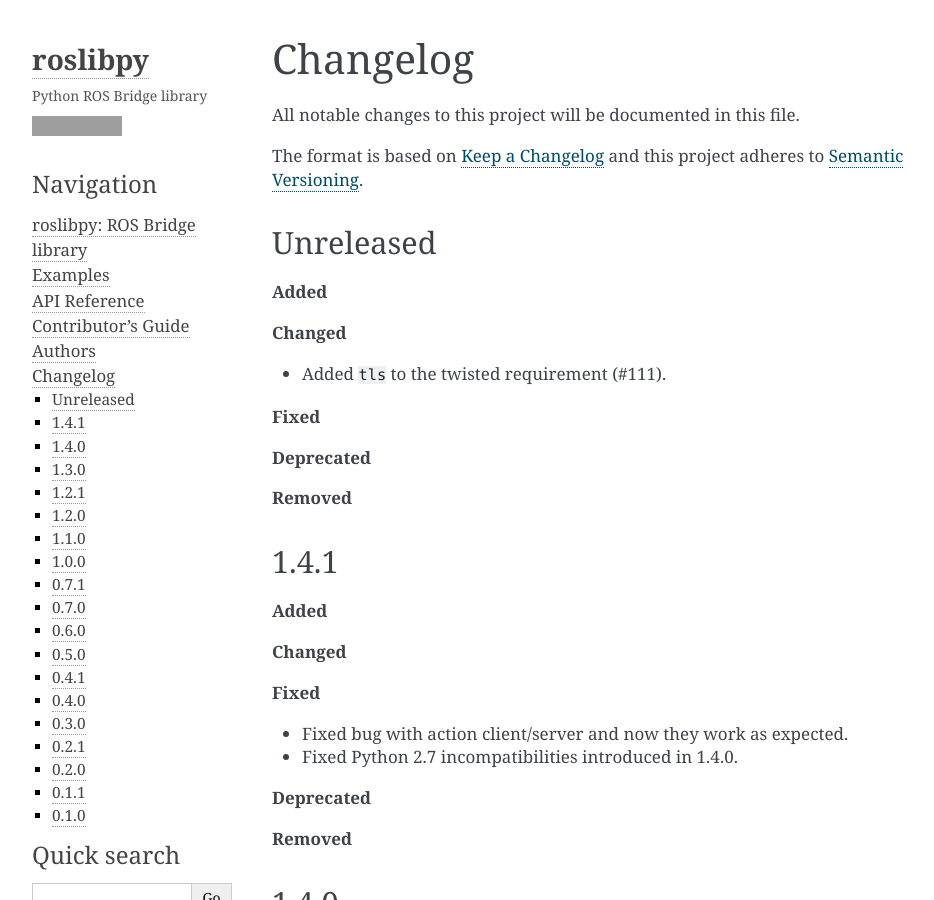
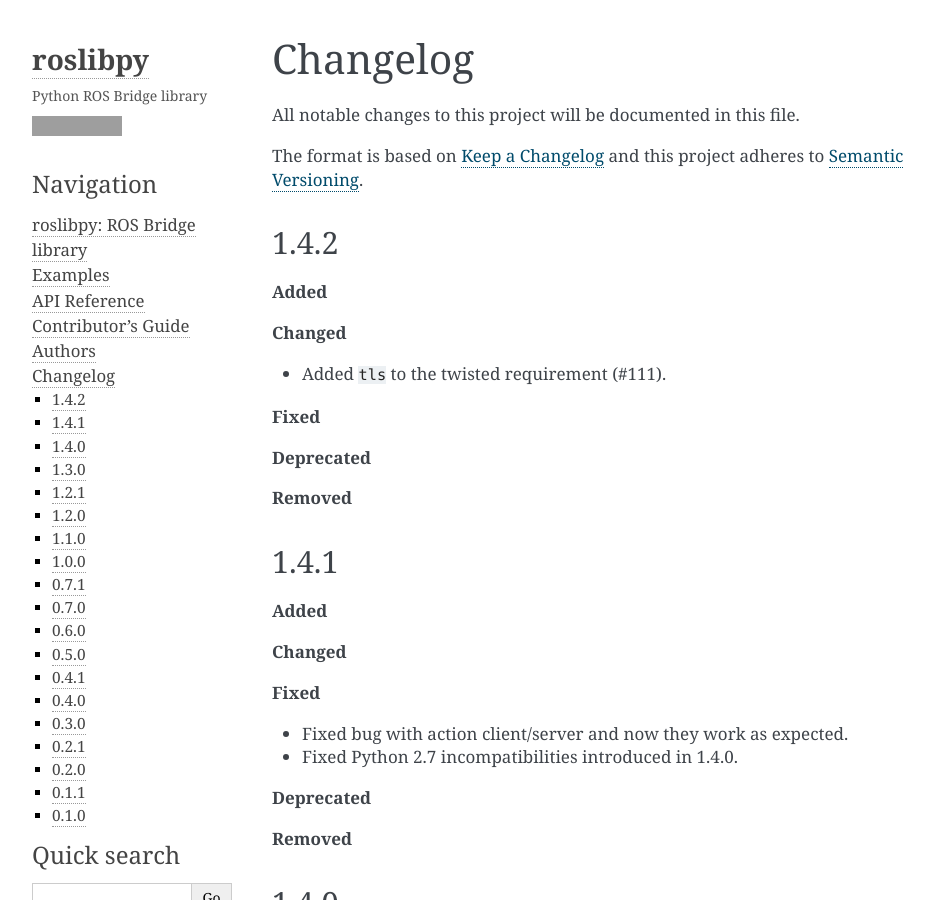
Before and after one commit to gramaziokohler/roslibpy, a Sphinx documentation site: the page built from docs/changelog.rst, in a window 1280 px wide and 900 px high. Shown: the whole window, without its empty margins (148-1082 px from the left). Built offline with Sphinx 7.4.7, drawn with Linux system fonts in a browser that asks for light colours; grey boxes are pictures that could not be loaded.

Commit message:
Bump version to 1.4.2

```diff
--- a/CHANGELOG.rst
+++ b/CHANGELOG.rst
@@ -7,7 +7,7 @@
 The format is based on `Keep a Changelog <http://keepachangelog.com/en/1.0.0/>`_
 and this project adheres to `Semantic Versioning <http://semver.org/spec/v2.0.0.html>`_.
 
-Unreleased
+1.4.2
 ----------
 
 **Added**
--- a/docs/conf.py
+++ b/docs/conf.py
@@ -25,7 +25,7 @@
 year = "2019"
 author = "Gramazio Kohler Research"
 copyright = "{0}, {1}".format(year, author)
-version = release = "1.4.1"
+version = release = "1.4.2"
 
 pygments_style = "trac"  # Perhaps change to sphinx
 templates_path = ["."]
--- a/src/roslibpy/__version__.py
+++ b/src/roslibpy/__version__.py
@@ -4,7 +4,7 @@
 __title__ = "roslibpy"
 __description__ = "Python ROS Bridge library."
 __url__ = "https://github.com/gramaziokohler/roslibpy"
-__version__ = "1.4.1"
+__version__ = "1.4.2"
 __author__ = "Gramazio Kohler Research"
 __author_email__ = "gramaziokohler@arch.ethz.ch"
 __license__ = "MIT license"
```
Also changed, not shown: .bumpversion.cfg.
